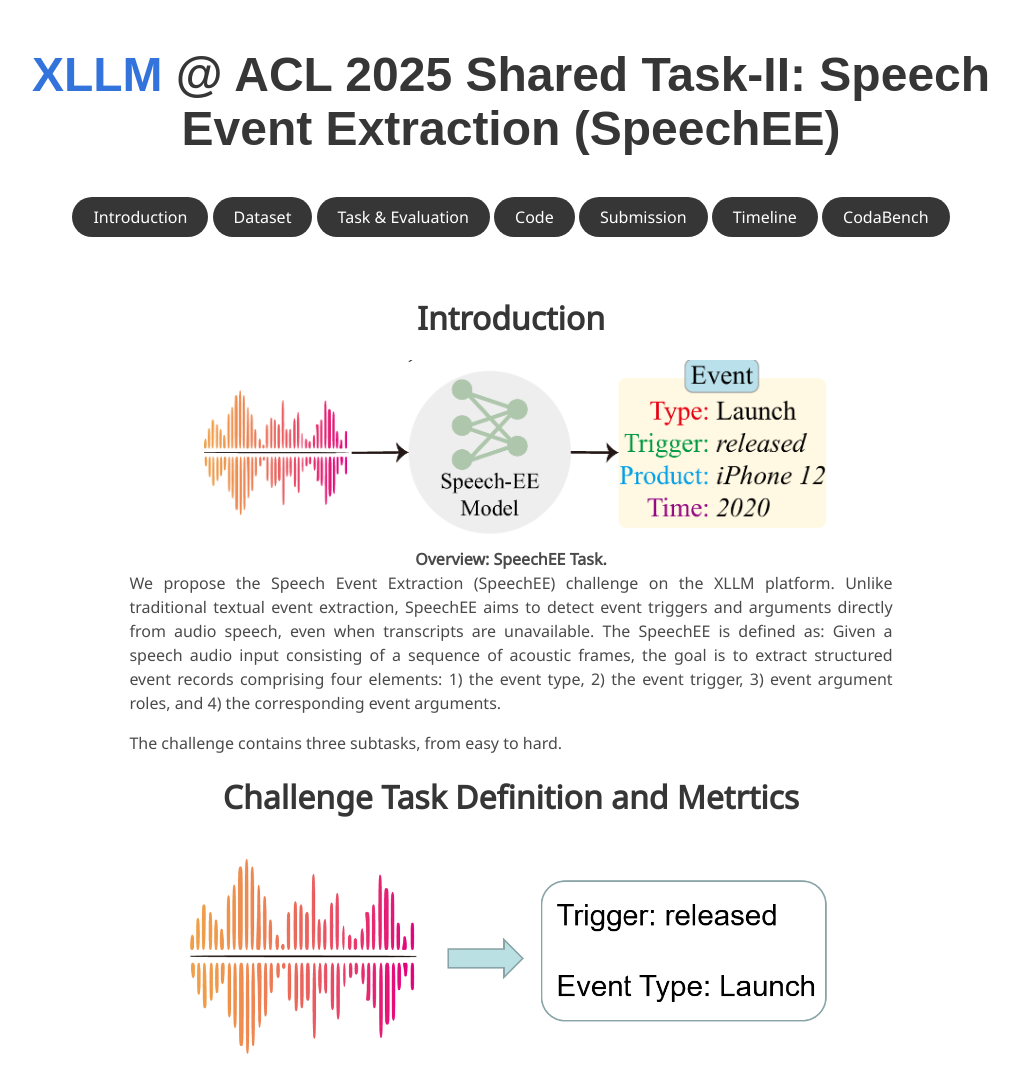
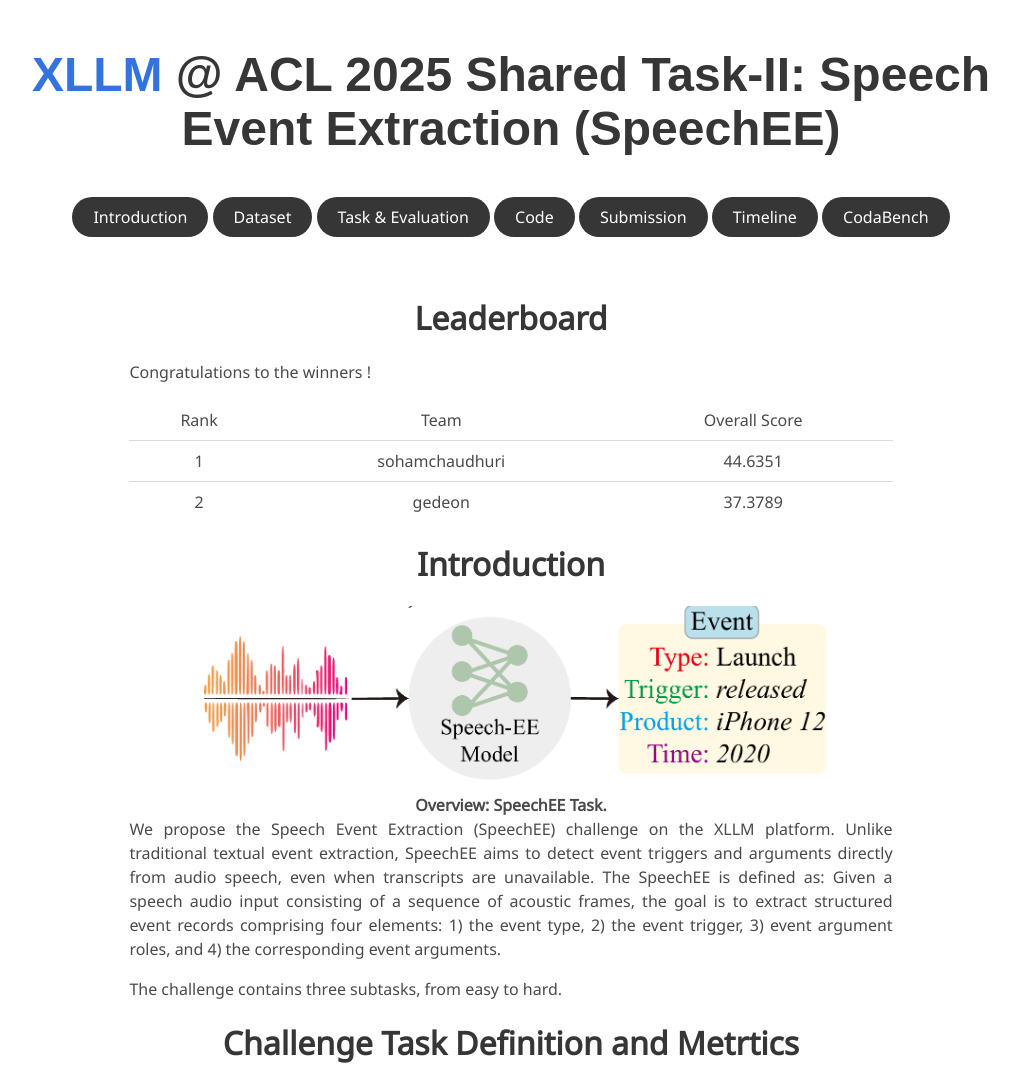
Before and after one commit to xllms/SpeechEE, a plain HTML site: page index.html in a window 1280 px wide. Shown: the top 1069 px of the page, without its empty margins (129-1148 px from the left). Drawn offline with nearby package versions, Linux system fonts and the light colour scheme; some icons are missing; a web font is replaced by a local one.

Commit message:
Update index.html

```diff
--- a/index.html
+++ b/index.html
@@ -129,51 +129,37 @@
     <section class="section"style="margin-top: -50px;">
         <div class="container is-max-desktop">
 
-            <!-- <div class="columns is-centered has-text-centered">
+            <div class="columns is-centered has-text-centered">
                 <div class="column is-four-fifths">
                     <h2 class="title is-3">Leaderboard</h2>
                     <div class="content has-text-justified">
                         <p>
-                            Congratulations to the winners!
+                                           Congratulations to the winners !
                         </p>
                         <table class="._table table-bordered table-striped" align="center">
                             <tbody align="center" valign="center">
                             <tr>
                                 <td>Rank</td>
                                 <td>Team</td>
-                                <td>Score</td>
+                                <td>Overall Score</td>
                               </tr>
                             <tr>
                               <td>1</td>
-                              <td>Token</td>
-                              <td>63.2064</td>
+                              <td>sohamchaudhuri</td>
+                              <td>44.6351</td>
                             </tr>
                             <tr>
                               <td>2</td>
-                              <td>USTC-IAT-United</td>
-                              <td>62.1149</td>
+                              <td>gedeon</td>
+                              <td>37.3789</td>
                             </tr>
-                            <tr>
-                                <td>3</td>
-                                <td>ppjj</td>
-                                <td>59.8638</td>
-                            </tr>
-                            <tr>
-                                <td>4</td>
-                                <td>GXU-LIPE</td>
-                                <td>59.6864</td>
-                            </tr>
-                            <tr>
-                                <td>5</td>
-                                <td>DMCV</td>
-                                <td>59.3998</td>
-                            </tr>
+
 
                         </tbody>
                         </table>
                     </div>
                 </div>
-            </div> -->
+            </div>
 
             <!-- Abstract. -->
             <div id="introduction" class="columns is-centered has-text-centered">
```
